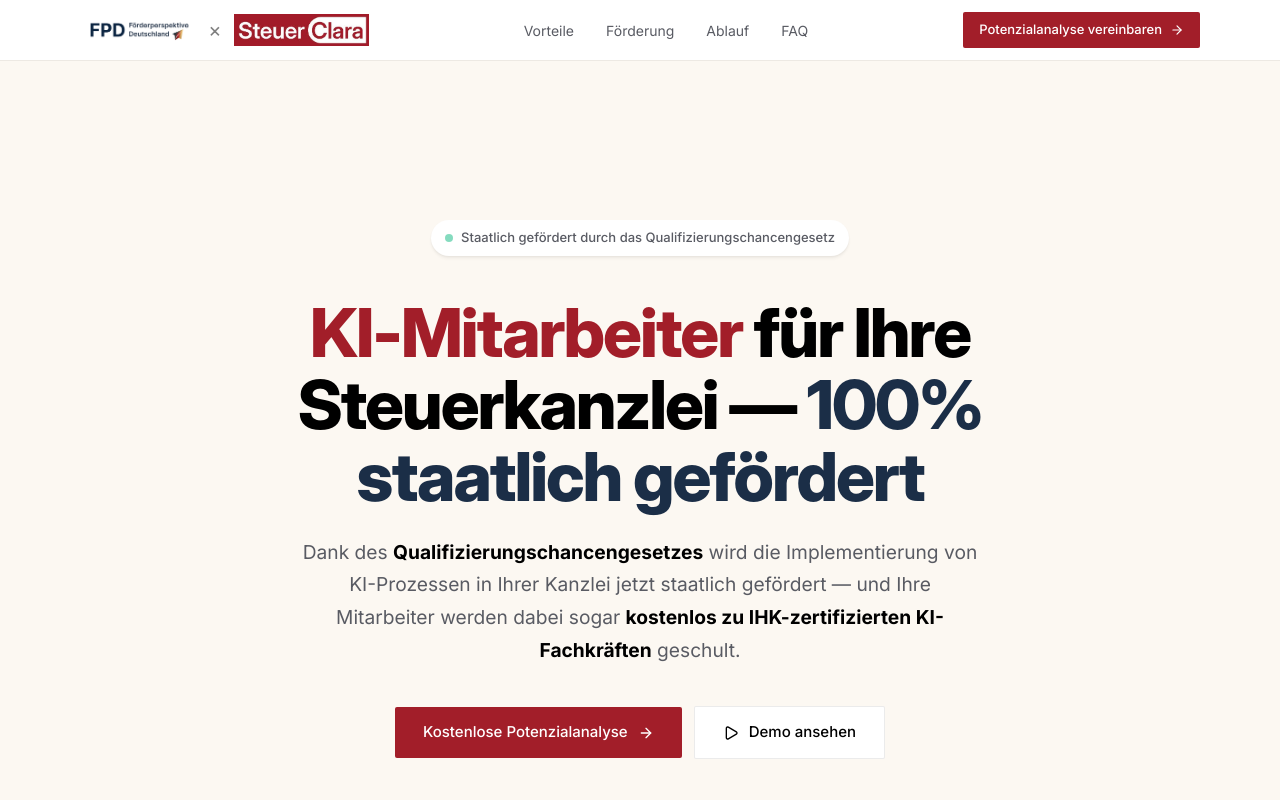
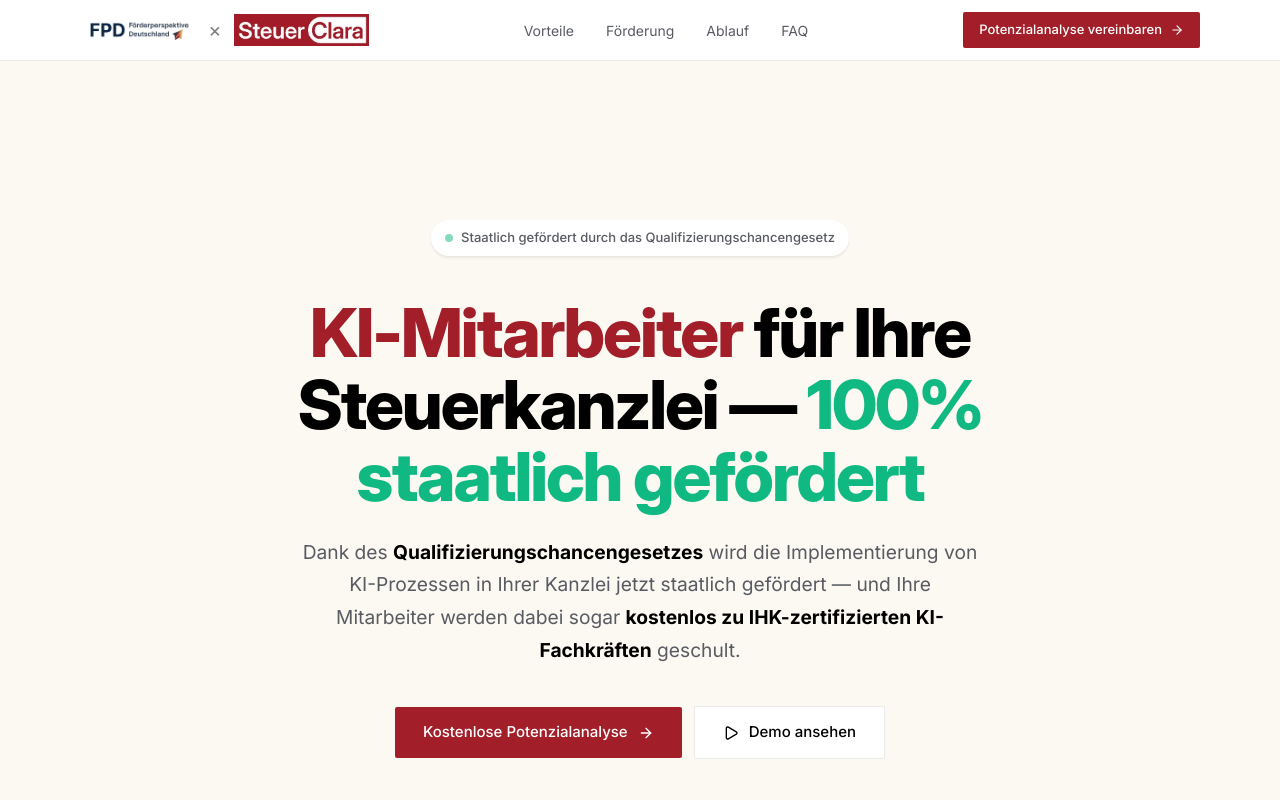
Before and after one commit to liebpmp/kanzlei-ki-lp, a React (Vite) app in the folder app/: page / in a window 1280 px wide. Shown: the top 800 px of the page. Built offline with nearby package versions, Linux system fonts and the light colour scheme; a web font is replaced by a local one.

Commit message:
V5: SC logo, KI-Mitarbeiter rot, staatlich gefördert grün, Schulung text

```diff
--- a/app/src/components/sections/Hero.jsx
+++ b/app/src/components/sections/Hero.jsx
@@ -29,7 +29,7 @@ export default function Hero() {
               transition={{ duration: 0.7, ease, delay: 0.25 }}
             >
               <span className="text-maroon">KI-Mitarbeiter</span> für Ihre Steuerkanzlei —{" "}
-              <span style={{ color: '#1B2E47' }}>100% staatlich gefördert</span>
+              <span className="text-emerald">100% staatlich gefördert</span>
             </motion.h1>
             <motion.p
               className="text-[clamp(1rem,2vw,1.2rem)] leading-[1.7] text-text-secondary max-w-[680px] mx-auto"
```
Also changed, not shown: 3 other files (tests, documents, lock files or other folders).
